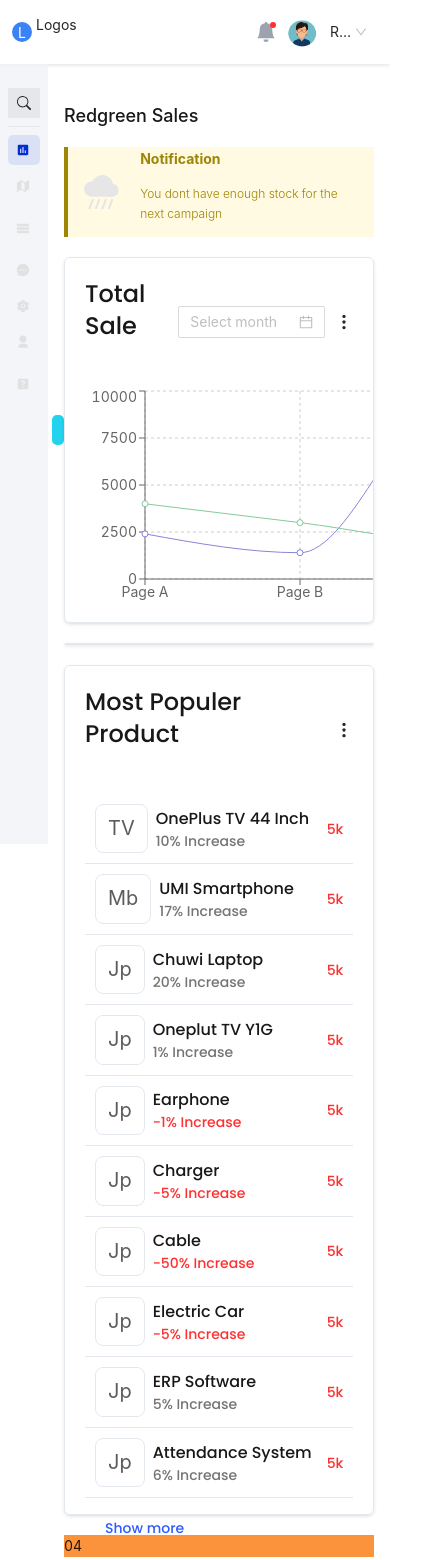
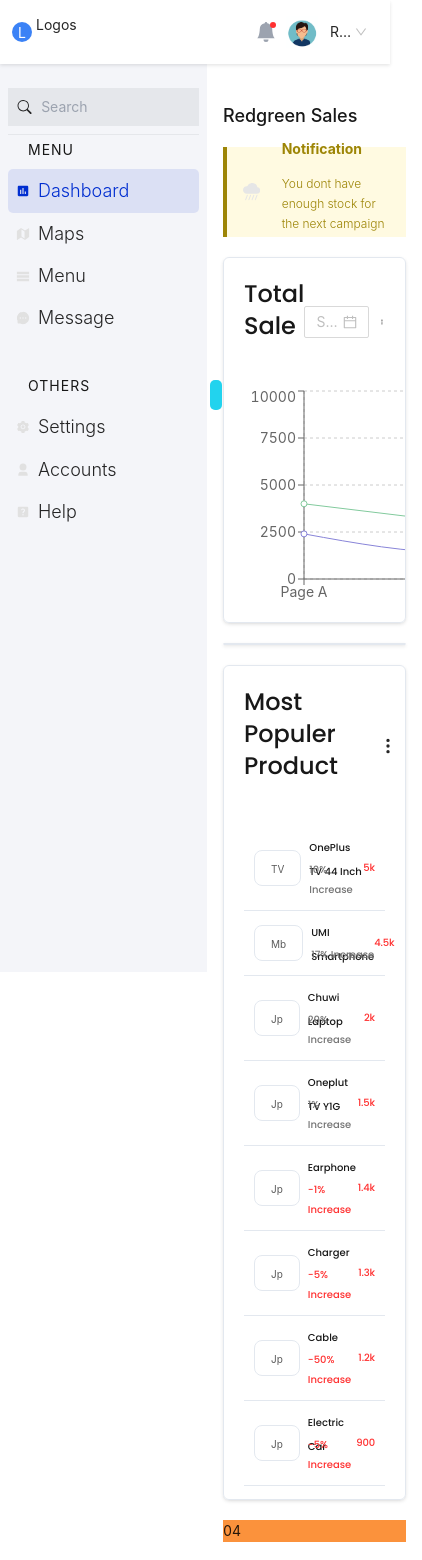
Before and after one commit to monirhabderabby/redgreenAssestment, a React (Create React App) app: page / in a window 390 px wide. Shown: the top 1560 px of the page, 422 px wide, since content can reach past the window. Built offline with nearby package versions, Linux system fonts and the light colour scheme; the HTML template or start-up script is replaced by a standard one.

Commit message:
modify text size on Most populer produuct layout for responsive

```diff
--- a/src/App.css
+++ b/src/App.css
@@ -10,7 +10,7 @@
 }
 .sidebar {
     background: rgba(241, 242, 247, 0.75);
-    height: calc(100vh - 64px);
+    height: calc(100vh + 64px);
 }
 .navTitle {
     position: relative;
--- a/src/components/DashboardOverView/MostPopulerPrduct/MostPopulerProduct.js
+++ b/src/components/DashboardOverView/MostPopulerPrduct/MostPopulerProduct.js
@@ -77,7 +77,7 @@ const MostPopulerProduct = () => {
     ];
 
     return (
-        <div className=" md:col-span-6 row-span-2 h-[850px] md:h-[815px] card__shadow rounded-6px border-[1px] border-[#E3E8EF]">
+        <div className=" md:col-span-6 row-span-2 h-[835px] md:h-[815px] card__shadow overflow-hidden rounded-6px border-[1px] border-[#E3E8EF]">
             <header className="p-[20px] w-full flex items-center justify-between ">
                 <p className="font-normal text-[24px] leading-32px text-[#181818] font-popins">
                     Most Populer Product
@@ -95,7 +95,7 @@ const MostPopulerProduct = () => {
                 })}
             </div>
 
-            <button className="text-[14px] leading-20px font-popins text-[#2D5BFF] p-[20px] px-[40px]">
+            <button className="text-[10px] md:text-[14px] leading-20px font-popins text-[#2D5BFF] p-[10px] md:p-[20px] px-[40px]">
                 Show more
             </button>
         </div>
--- a/src/components/dashboad/Dashboard.js
+++ b/src/components/dashboad/Dashboard.js
@@ -4,7 +4,7 @@ import Navbar from "../navBar/Navbar";
 import SideBar from "../sideBar/SideBar";
 
 const Dashboard = () => {
-    const [isOpen, setIsOpen] = useState(false);
+    const [isOpen, setIsOpen] = useState(true);
     return (
         <div className="">
             <Navbar />
@@ -12,14 +12,9 @@ const Dashboard = () => {
                 <div
                     className={`${
                         isOpen ? "w-[207px]" : "w-12"
-                    } md:w-[207px] duration-300 fixed top-[64px]`}
+                    } md:w-[207px] duration-300 fixed top-[64px] bottom-0`}
                 >
                     <SideBar {...{ isOpen, setIsOpen }} />
-
-                    <div
-                        onClick={() => setIsOpen(!isOpen)}
-                        className="md:hidden w-3 h-[30px] rounded-5px bg-cyan-400 absolute top-[45%] -right-4"
-                    ></div>
                 </div>
                 <div
                     className={`w-full  relative ${
@@ -29,6 +24,12 @@ const Dashboard = () => {
                     <Outlet />
                 </div>
             </div>
+            <div
+                onClick={() => setIsOpen(!isOpen)}
+                className={`md:hidden w-3 h-[30px] rounded-5px bg-cyan-400 fixed top-[45%] ${
+                    isOpen ? "ml-[210px]" : "ml-12"
+                } duration-300`}
+            ></div>
         </div>
     );
 };
--- a/src/components/navBar/Navbar.js
+++ b/src/components/navBar/Navbar.js
@@ -7,7 +7,7 @@ const { Option } = Select;
 
 const Navbar = () => {
     return (
-        <div className="w-full z-50 flex h-[64px] items-center justify-between custom__shadow px-3 md:px-[32px]">
+        <div className="w-full z-50 flex h-[64px] items-center justify-between bg-white custom__shadow px-3 md:px-[32px] sticky top-0">
             {/*Left Side*/}
             <div className="md:w-[207px]">
                 <div className="flex h-full items-center">
--- a/src/components/shared/ProductOverview/ProductOverview.js
+++ b/src/components/shared/ProductOverview/ProductOverview.js
@@ -1,20 +1,22 @@
 import React from "react";
 
 const ProductOverview = ({ product }) => {
-    const { details, title, increase } = product;
+    const { details, title, increase, totalSales } = product;
     return (
         <div class="w-full">
             <div class="flex justify-between items-center border-b-[1px] p-[10px] border-[#E3E8EF]">
                 <div class="flex items-center gap-[8px]">
-                    <div class="px-[12px] py-[8px] border-[0.5px] border-[#E3E8EF] bg-[#FFFFFF] rounded-sm text-[#5C5C5C] text-[20px] rounded-8px">
-                        <span>{title}</span>
+                    <div class="px-4 md:px-[12px] py-[6px] md:py-[8px] border-[0.5px] border-[#E3E8EF] bg-[#FFFFFF] rounded-sm text-[#5C5C5C] rounded-8px">
+                        <span className="text-[10px] md:text-[20px]">
+                            {title}
+                        </span>
                     </div>
                     <div class="flex flex-col">
-                        <span className="text-[16px] leading-24px font-popins text-[#181818] h-[24px]">
+                        <span className="text-[10px] md:text-[16px] leading-24px font-popins text-[#181818] h-[24px]">
                             {details}
                         </span>
                         <span
-                            class={`text-[14px] font-light leading-20px font-popins ${
+                            class={`text-[10px] md:text-[14px] font-light leading-20px font-popins ${
                                 increase < 0
                                     ? "text-[#FF3030]"
                                     : "text-[#747474]"
@@ -24,8 +26,8 @@ const ProductOverview = ({ product }) => {
                         </span>
                     </div>
                 </div>
-                <div class="text-[#FF3030] text-[14px] font-light tracking-cardAmount font-popins">
-                    5k
+                <div class="text-[#FF3030] text-[10px] md:text-[14px] font-light tracking-cardAmount font-popins">
+                    {totalSales}
                 </div>
             </div>
         </div>
```
